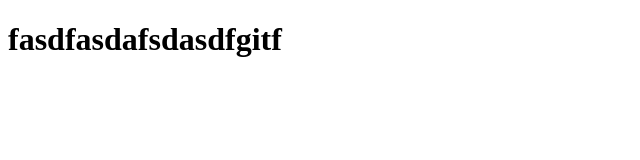
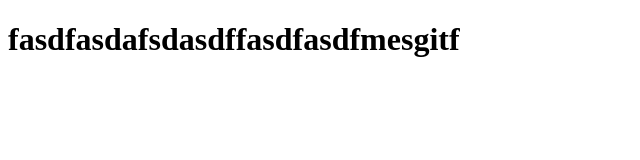
Before and after one commit to ayjw/vue-app, a plain HTML site: page index.html in a window 1280 px wide. Shown: the whole page, without its empty margins (0-640 px from the left). Drawn offline with Linux system fonts and the light colour scheme.

Commit message:
modify something

```diff
--- a/index.html
+++ b/index.html
@@ -4,6 +4,6 @@
 	<title>vue app</title>
 </head>
 <body>
-	<h1>fasdfasdafsdasdfgitf</h1>
+	<h1>fasdfasdafsdasdffasdfasdfmesgitf</h1>
 </body>
 </html>
```
